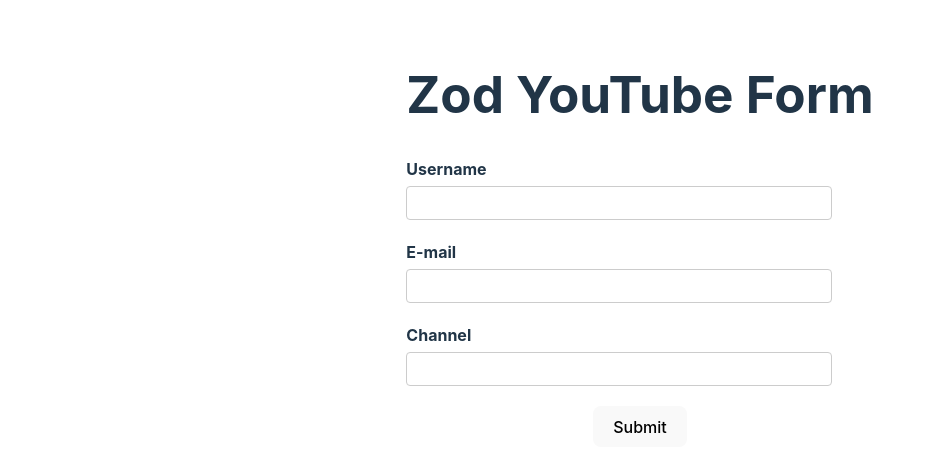
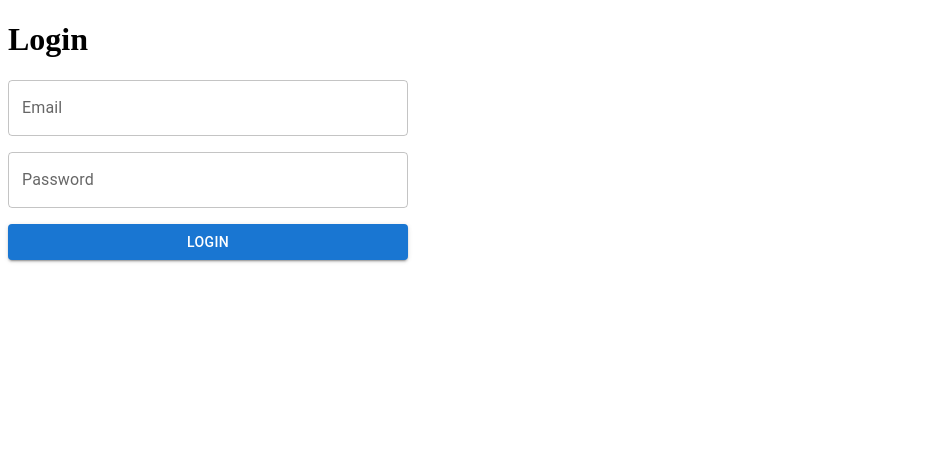
Before and after one commit to yksa/react-hook-form, a React (Vite) app: page / in a window 1280 px wide. Shown: the top 472 px of the page, without its empty margins (0-927 px from the left). Built offline with nearby package versions, Linux system fonts and the light colour scheme.

Commit message:
Material UI Integration

```diff
--- a/package.json
+++ b/package.json
@@ -10,7 +10,10 @@
     "preview": "vite preview"
   },
   "dependencies": {
+    "@emotion/react": "^11.11.1",
+    "@emotion/styled": "^11.11.0",
     "@hookform/resolvers": "^3.3.2",
+    "@mui/material": "^5.15.1",
     "react": "^18.2.0",
     "react-dom": "^18.2.0",
     "react-hook-form": "^7.49.2",
--- a/src/App.tsx
+++ b/src/App.tsx
@@ -1,12 +1,13 @@
-import "./App.css";
+// import "./App.css";
 // import { YouTubeForm } from './components/YouTubeForm'
 // import { YupYouTubeForm } from "./components/YupYouTubeForm";
-import { ZodYouTubeForm } from "./components/ZodYouTubeForm";
+// import { ZodYouTubeForm } from "./components/ZodYouTubeForm";
+import { MuiLoginForm } from "./components/MuiLoginForm";
 
 function App() {
   return (
     <>
-      <ZodYouTubeForm />
+      <MuiLoginForm />
     </>
   );
 }
--- /dev/null
+++ b/src/components/MuiLoginForm.tsx
@@ -0,0 +1,59 @@
+import { TextField, Button, Stack } from "@mui/material";
+import { useForm } from "react-hook-form";
+import { DevTool } from "@hookform/devtools";
+
+type FormValues = {
+  email: string;
+  password: string;
+};
+
+export const MuiLoginForm = () => {
+  const form = useForm<FormValues>({
+    defaultValues: {
+      email: "",
+      password: "",
+    },
+  });
+
+  const { register, handleSubmit, formState, control } = form;
+  const { errors } = formState;
+
+  const onSubmit = (data: FormValues) => {
+    console.log("data ", data);
+  };
+
+  console.log("errors ", errors);
+
+  return (
+    <>
+      <h1>Login</h1>
+      <form onSubmit={handleSubmit(onSubmit)} noValidate>
+        <Stack spacing={2} width={400}>
+          <TextField
+            label="Email"
+            type="email"
+            {...register("email", {
+              required: "Email is required",
+            })}
+            error={!!errors.email}
+            helperText={errors.email?.message}
+          />
+          <TextField
+            label="Password"
+            type="password"
+            {...register("password", {
+              required: "Password is required",
+            })}
+            error={!!errors.password}
+            helperText={errors.password?.message}
+          />
+          <Button type="submit" variant="contained" color="primary">
+            Login
+          </Button>
+        </Stack>
+      </form>
+
+      <DevTool control={control} />
+    </>
+  );
+};
```
Also changed, not shown: src/main.tsx (+7 -7 lines), 1 other file (tests, documents, lock files or other folders).
